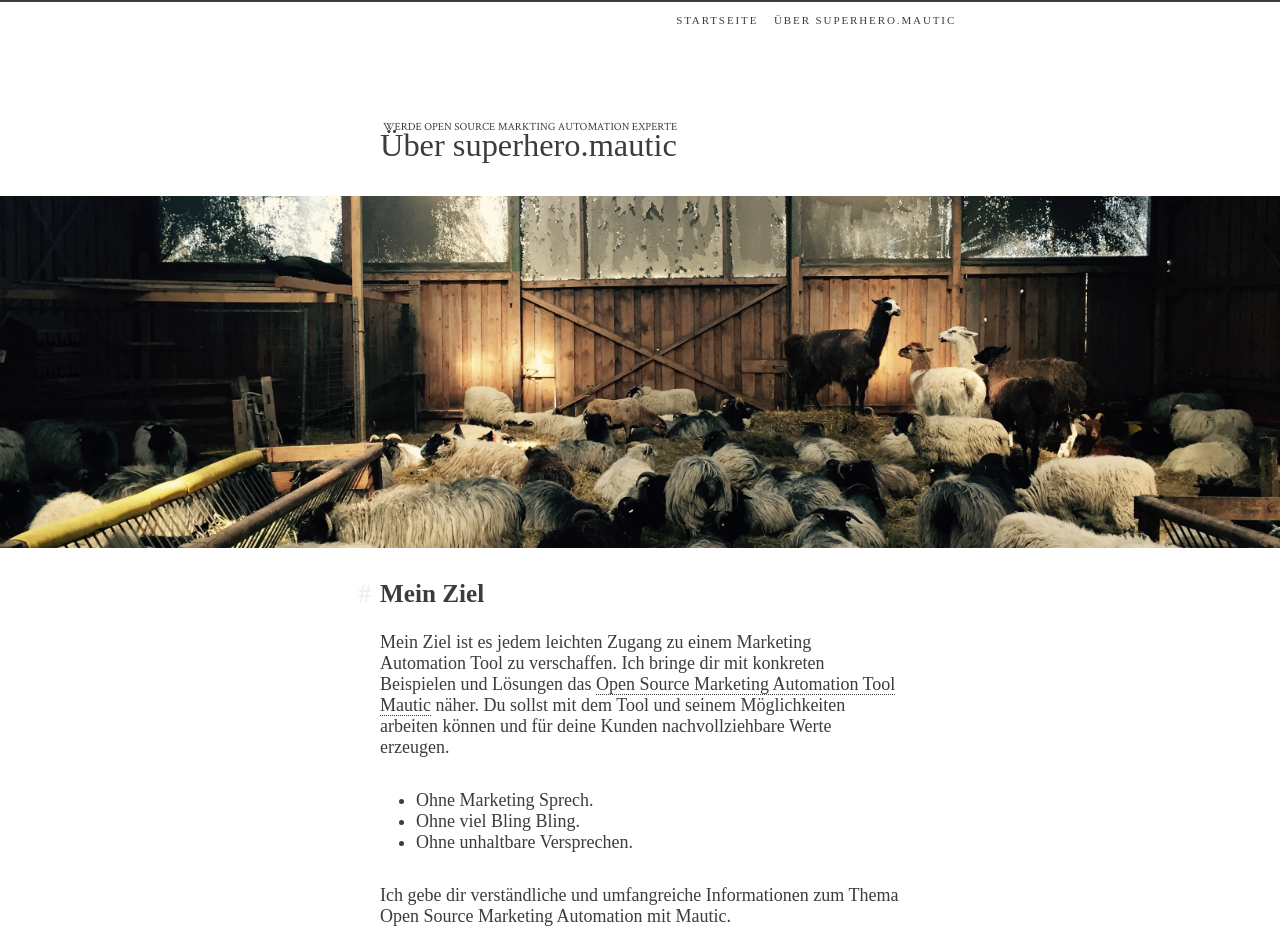
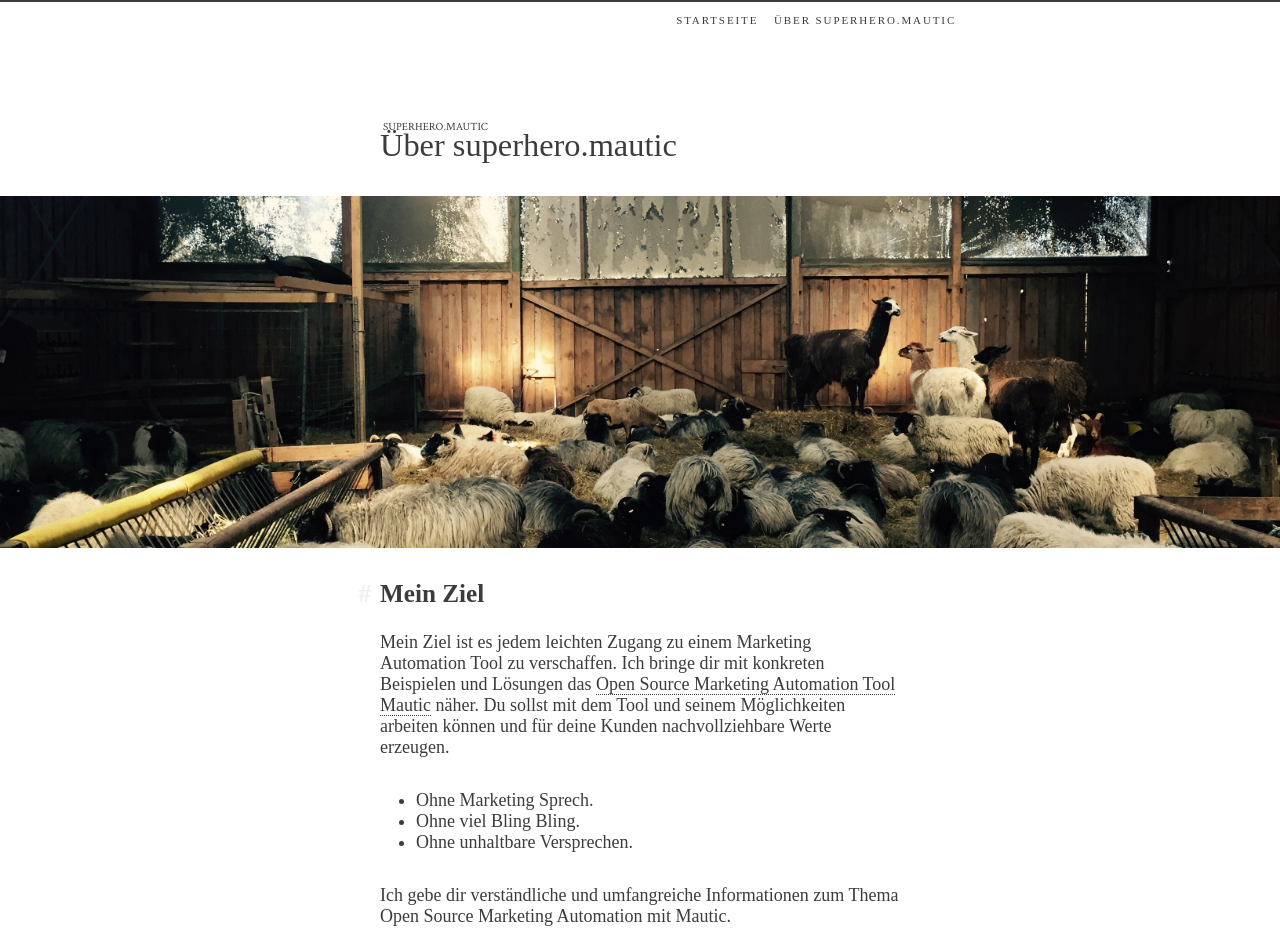
Before and after one commit to Bussmeyer/superheromautic.com, a Jekyll site: the page built from pages/about.md, in a window 1280 px wide. Shown: the top 952 px of the page. Built offline with Jekyll 4.4.1, drawn with Linux system fonts in a browser that asks for light colours.

Commit message:
Switch title and subtitle on home.

```diff
--- a/_config.yml
+++ b/_config.yml
@@ -13,7 +13,7 @@
 # you will see them accessed via {{ site.title }}, {{ site.email }}, and so on.
 # You can create any custom variable you would like, and they will be accessible
 # in the templates via {{ site.myvariable }}.
-title: Werde Open Source Markting Automation Experte
+title: Superhero.Mautic
 email: thomas@superheromautic.com
 description: >- # this means to ignore newlines until "baseurl:"
   Ich gebe dir verständliche und umfangreiche Informationen zum Thema Open Source Marketing Automation mit Mautic.
```
Also changed, not shown: index.md (+1 -1 lines).
